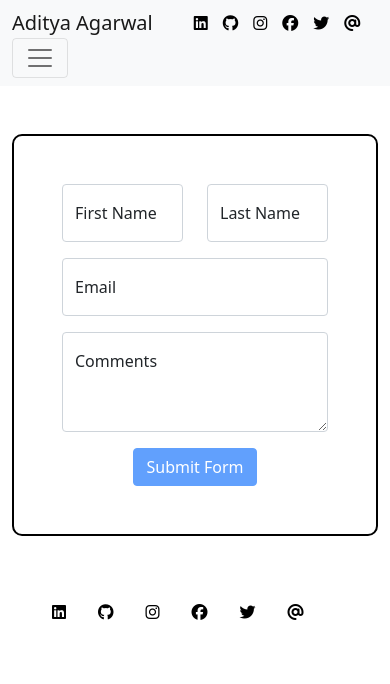
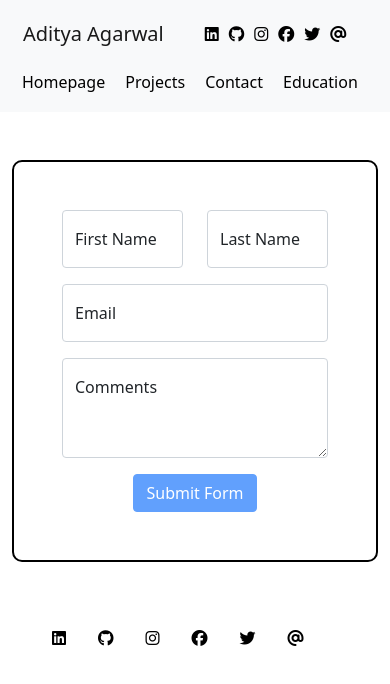
Before and after one commit to aditya-5/portfolio-angular, an Angular app: page /contact in a window 390 px wide. Shown: the top 684 px of the page. Built offline with nearby package versions, Linux system fonts and the light colour scheme.

Commit message:
Made header mobile responsive

```diff
--- a/src/app/header/header.component.css
+++ b/src/app/header/header.component.css
@@ -1,7 +1,7 @@
 .inline{
   display:inline-block;
   padding-top:7px;
-  margin-right:15px
+  margin-right:10px
 }
 
 .linkCol{
@@ -16,3 +16,20 @@
 .brandtitle{
   margin-right:25px
 }
+
+
+@media (max-width: 576px) {
+  .inline{
+    margin-right:10px
+  }
+
+  .middle-padding{
+    padding:11px
+
+  }
+
+  .nav-link{
+    padding:10px
+
+  }
+}
--- a/src/app/header/header.component.html
+++ b/src/app/header/header.component.html
@@ -1,7 +1,7 @@
 
 <nav class="navbar navbar-light  bg-light">
   <div class="container">
-    <ul class='nav'>
+    <ul class='nav middle-padding'>
       <li class="trans"><a class="navbar-brand" routerLink="/home">Aditya Agarwal</a></li><span class="brandtitle"></span>
       <li class="trans"><a href="https://www.linkedin.com/in/aditya-5/" class="linkCol"><i class="fab fa-linkedin inline" ></i></a></li>
       <li class="trans"><a href="https://github.com/aditya-5" class="linkCol"><i class="fab fa-github inline" ></i></a></li>
@@ -11,10 +11,11 @@
       <li class="trans"><a href="mailto:aditya.7@outlook.com" class="linkCol"><i class="fas fa-at inline" ></i></a></li>
     </ul>
 
-    <button class="navbar-toggler" type="button" data-bs-toggle="collapse" data-bs-target="#navbarNavDropdown" aria-controls="navbarNavDropdown" aria-expanded="false" aria-label="Toggle navigation">
+
+    <!-- <button class="navbar-toggler" type="button" data-bs-toggle="collapse" data-bs-target="#navbarNavDropdown" aria-controls="navbarNavDropdown" aria-expanded="false" aria-label="Toggle navigation">
       <span class="navbar-toggler-icon"></span>
     </button>
-    <div class="collapse navbar-collapse" id="navbarNavDropdown">
+    <div class="collapse navbar-collapse" id="navbarNavDropdown"> -->
 
       <ul class="nav">
         <li class="nav-item">
@@ -23,7 +24,7 @@
         <li class="nav-item">
           <a class="nav-link linkCol" routerLink="/projects">Projects</a>
         </li>
-        <li class="nav-item">
+        <li class="nav-item" style="margin:0px">
           <a class="nav-link linkCol" routerLink="/contact">Contact</a>
         </li>
         <li class="nav-item">
@@ -32,6 +33,6 @@
       </ul>
 
     </div>
-
-  </div>
+<!--
+  </div> -->
 </nav>
```
